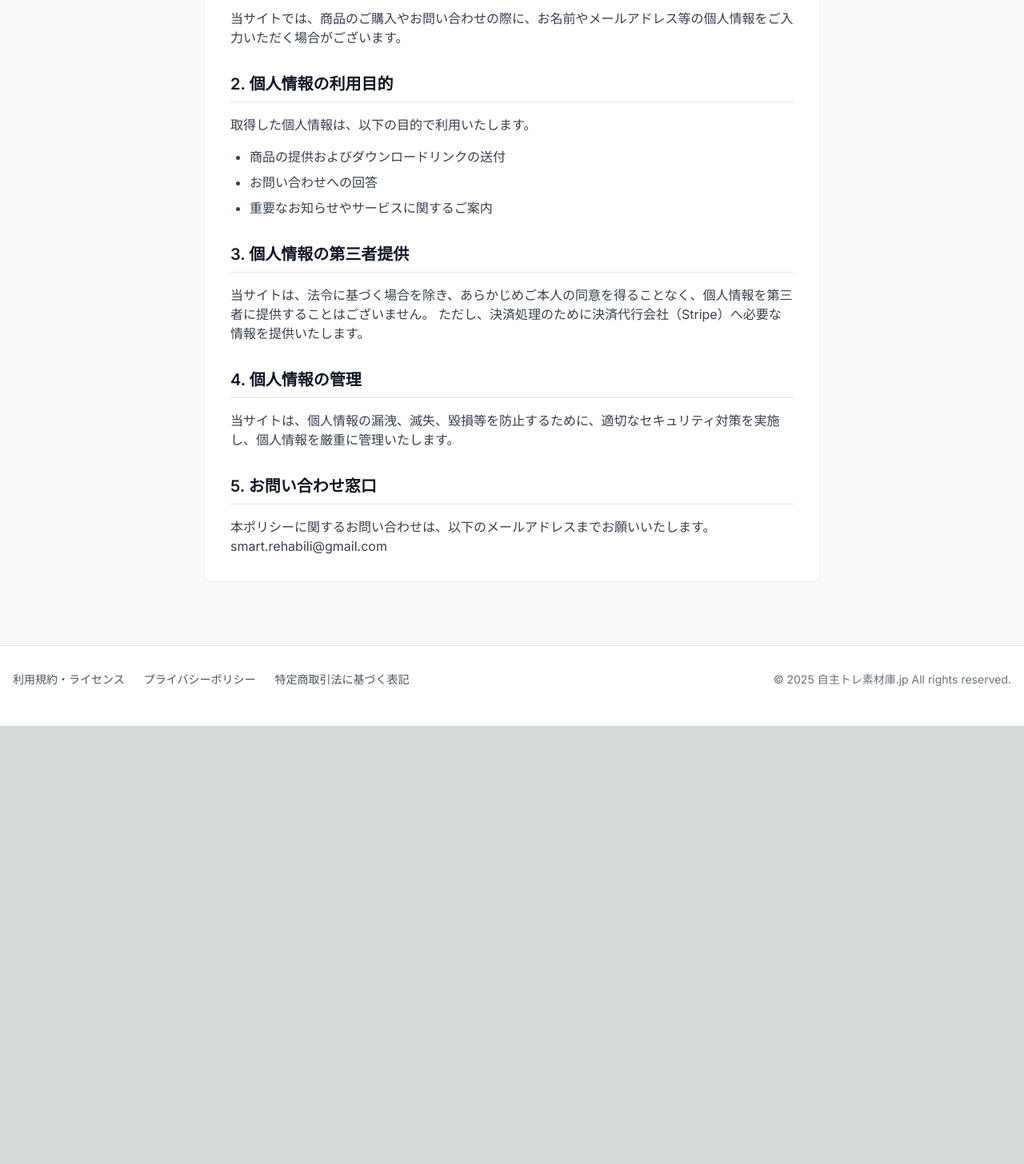
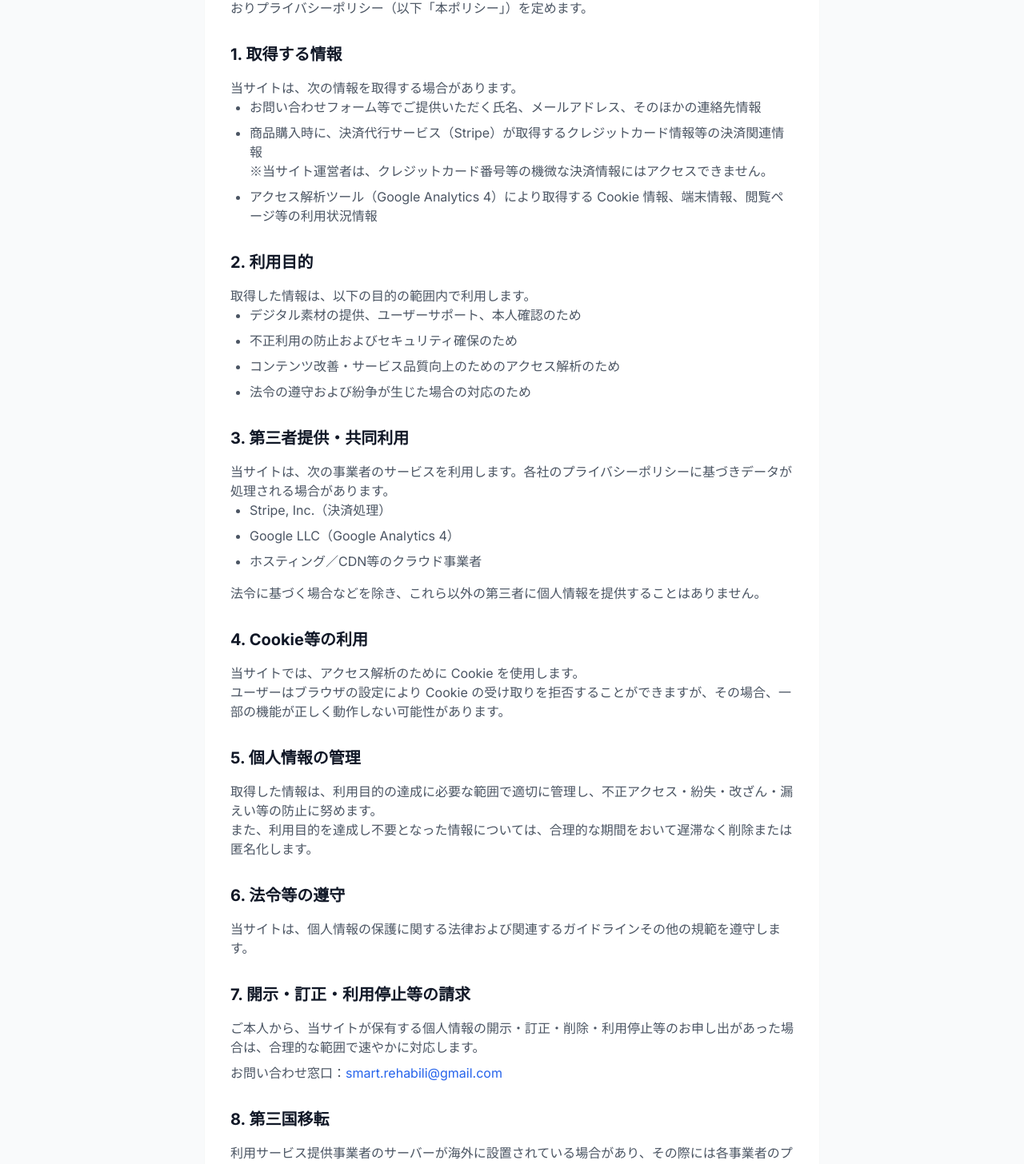
Before and after one commit to makomaru2023/jishutore-starter, a Next.js app: page /privacy in a window 1280 px wide. Shown: the part 239-1695 px from the top of the page at 80% size. Before the commit the page ends 1147 px from the top, so only its background shows below. Built offline with nearby package versions, Linux system fonts and the light colour scheme.

Commit message:
fix: update legal pages and improve watermark protection

```diff
--- a/src/app/license/page.tsx
+++ b/src/app/license/page.tsx
@@ -5,50 +5,59 @@ export default function LicensePage() {
     return (
         <div className="min-h-screen bg-gray-50">
             <Header />
-            <main className="container mx-auto px-4 py-8">
-                <div className="mx-auto max-w-3xl bg-white p-8 rounded-lg shadow-sm">
-                    <h1 className="mb-8 text-3xl font-bold text-gray-900">利用規約・ライセンス</h1>
+            <main className="container mx-auto px-4 py-12">
+                <div className="mx-auto max-w-3xl bg-white p-8 rounded-xl shadow-sm">
+                    <h1 className="mb-8 text-3xl font-bold text-gray-900">利用規約・ガイドライン</h1>
 
-                    <div className="space-y-8 text-gray-700">
-                        <section>
-                            <h2 className="mb-4 text-xl font-semibold text-gray-900 border-b pb-2">1. 利用許諾</h2>
-                            <p className="mb-4">
-                                当サイトで配布している素材は、規約の範囲内であれば、個人、法人、商用、非商用問わず無料でご利用いただけます。
-                            </p>
-                            <ul className="list-disc pl-6 space-y-2">
-                                <li>リハビリテーション資料への利用</li>
-                                <li>患者様・利用者様への配布資料</li>
-                                <li>院内・施設内の掲示物</li>
-                                <li>学会発表・論文での使用</li>
-                            </ul>
-                        </section>
+                    <div className="prose prose-blue max-w-none text-gray-600">
+                        <p>
+                            自主トレ素材庫.jp、以下「本サイト」で配布する素材の利用条件は、以下のとおりです。<br />
+                            本ページの内容は、「利用規約」とあわせて適用されます。
+                        </p>
 
-                        <section>
-                            <h2 className="mb-4 text-xl font-semibold text-gray-900 border-b pb-2">2. 禁止事項</h2>
-                            <p className="mb-4">
-                                以下の行為は禁止されています。
-                            </p>
-                            <ul className="list-disc pl-6 space-y-2">
-                                <li>素材そのものの再配布・販売（LINEスタンプ等含む）</li>
-                                <li>公序良俗に反する目的での利用</li>
-                                <li>反社会的勢力や違法行為に関わる利用</li>
-                                <li>素材のイメージを著しく損なうような利用</li>
-                            </ul>
-                        </section>
+                        <h2 className="text-xl font-bold text-gray-900 mt-8 mb-4">無料素材（CC BY 4.0）</h2>
+                        <p>
+                            本サイトの無料素材は、クリエイティブ・コモンズ・ライセンス「表示 4.0 国際（CC BY 4.0）」のもとで提供されます。
+                        </p>
+                        <ul className="list-disc pl-6 mb-4 space-y-2">
+                            <li>商用・非商用を問わず利用可能</li>
+                            <li>画像の加工・編集・一部切り出し等も可能</li>
+                            <li>クレジット表記が必須</li>
+                        </ul>
 
-                        <section>
-                            <h2 className="mb-4 text-xl font-semibold text-gray-900 border-b pb-2">3. 著作権</h2>
-                            <p>
-                                当サイトの素材は無料でお使いいただけますが、著作権は放棄しておりません。全ての素材の著作権は「自主トレ素材庫.jp」に帰属します。
-                            </p>
-                        </section>
+                        <div className="bg-gray-50 p-4 rounded-lg border border-gray-200 mb-4">
+                            <p className="font-bold mb-2">クレジット表記例：</p>
+                            <p>「出典：自主トレ素材庫.jp」</p>
+                            <p className="text-sm mt-2 text-gray-500">可能であれば、上記に加えて URL（https://self-training.pro-kinkin-sss.com）も併記してください。</p>
+                        </div>
 
-                        <section>
-                            <h2 className="mb-4 text-xl font-semibold text-gray-900 border-b pb-2">4. 免責事項</h2>
-                            <p>
-                                素材を利用することによって発生したトラブルや損害について、当サイトは一切の責任を負いかねます。自主トレの指導等は、専門家の判断のもと適切に行ってください。
-                            </p>
-                        </section>
+                        <p>
+                            CC BY 4.0 ライセンスの詳細：<br />
+                            <a href="https://creativecommons.org/licenses/by/4.0/deed.ja" target="_blank" rel="noopener noreferrer" className="text-blue-600 hover:underline">
+                                https://creativecommons.org/licenses/by/4.0/deed.ja
+                            </a>
+                        </p>
+
+                        <h2 className="text-xl font-bold text-gray-900 mt-8 mb-4">有料素材（SmartReha独自ライセンス）</h2>
+                        <p>
+                            有料素材は、自主トレ素材庫.jp独自の商用利用ライセンスで提供されます。買い切り制であり、購入者は以下の範囲で継続的に利用できます。
+                        </p>
+                        <ul className="list-disc pl-6 mb-4 space-y-2">
+                            <li>商用利用可（院内資料・患者配布物・講習会資料・SNS投稿・Web教材など）</li>
+                            <li>クレジット表記は不要</li>
+                            <li>本素材データそのものの再配布・再販売・貸与は禁止</li>
+                            <li>購入者本人、または同一の医療機関・事業所内の職員による共有利用に限る</li>
+                        </ul>
+
+                        <p className="mb-4">
+                            デジタル商品の性質上、ダウンロード完了後の返品・返金には応じられません。<br />
+                            ただし、決済の重複やデータ破損など、当サイトに起因する不具合が確認された場合は、
+                            合理的な範囲で返金または再配布等の対応を行います。<a href="mailto:smart.rehabili@gmail.com" className="text-blue-600 hover:underline">smart.rehabili@gmail.com</a> までご連絡ください。
+                        </p>
+
+                        <p className="text-sm text-gray-500">
+                            ※個別のライセンス条件が商品ページに記載されている場合は、そちらが優先されます。
+                        </p>
                     </div>
                 </div>
             </main>
--- a/src/app/privacy/page.tsx
+++ b/src/app/privacy/page.tsx
@@ -5,52 +5,82 @@ export default function PrivacyPage() {
     return (
         <div className="min-h-screen bg-gray-50">
             <Header />
-            <main className="container mx-auto px-4 py-8">
-                <div className="mx-auto max-w-3xl bg-white p-8 rounded-lg shadow-sm">
+            <main className="container mx-auto px-4 py-12">
+                <div className="mx-auto max-w-3xl bg-white p-8 rounded-xl shadow-sm">
                     <h1 className="mb-8 text-3xl font-bold text-gray-900">プライバシーポリシー</h1>
 
-                    <div className="space-y-8 text-gray-700">
-                        <section>
-                            <h2 className="mb-4 text-xl font-semibold text-gray-900 border-b pb-2">1. 個人情報の収集について</h2>
+                    <div className="prose prose-blue max-w-none text-gray-600">
                         <p>
-                                当サイトでは、商品のご購入やお問い合わせの際に、お名前やメールアドレス等の個人情報をご入力いただく場合がございます。
+                            自主トレ素材庫.jp、以下「当サイト」は、ユーザーの個人情報を適切に取り扱うため、以下のとおりプライバシーポリシー（以下「本ポリシー」）を定めます。
                         </p>
-                        </section>
 
-                        <section>
-                            <h2 className="mb-4 text-xl font-semibold text-gray-900 border-b pb-2">2. 個人情報の利用目的</h2>
-                            <p className="mb-4">
-                                取得した個人情報は、以下の目的で利用いたします。
+                        <h2 className="text-xl font-bold text-gray-900 mt-8 mb-4">1. 取得する情報</h2>
+                        <p>当サイトは、次の情報を取得する場合があります。</p>
+                        <ul className="list-disc pl-6 mb-4 space-y-2">
+                            <li>お問い合わせフォーム等でご提供いただく氏名、メールアドレス、そのほかの連絡先情報</li>
+                            <li>商品購入時に、決済代行サービス（Stripe）が取得するクレジットカード情報等の決済関連情報<br />※当サイト運営者は、クレジットカード番号等の機微な決済情報にはアクセスできません。</li>
+                            <li>アクセス解析ツール（Google Analytics 4）により取得する Cookie 情報、端末情報、閲覧ページ等の利用状況情報</li>
+                        </ul>
+
+                        <h2 className="text-xl font-bold text-gray-900 mt-8 mb-4">2. 利用目的</h2>
+                        <p>取得した情報は、以下の目的の範囲内で利用します。</p>
+                        <ul className="list-disc pl-6 mb-4 space-y-2">
+                            <li>デジタル素材の提供、ユーザーサポート、本人確認のため</li>
+                            <li>不正利用の防止およびセキュリティ確保のため</li>
+                            <li>コンテンツ改善・サービス品質向上のためのアクセス解析のため</li>
+                            <li>法令の遵守および紛争が生じた場合の対応のため</li>
+                        </ul>
+
+                        <h2 className="text-xl font-bold text-gray-900 mt-8 mb-4">3. 第三者提供・共同利用</h2>
+                        <p>当サイトは、次の事業者のサービスを利用します。各社のプライバシーポリシーに基づきデータが処理される場合があります。</p>
+                        <ul className="list-disc pl-6 mb-4 space-y-2">
+                            <li>Stripe, Inc.（決済処理）</li>
+                            <li>Google LLC（Google Analytics 4）</li>
+                            <li>ホスティング／CDN等のクラウド事業者</li>
+                        </ul>
+                        <p>法令に基づく場合などを除き、これら以外の第三者に個人情報を提供することはありません。</p>
+
+                        <h2 className="text-xl font-bold text-gray-900 mt-8 mb-4">4. Cookie等の利用</h2>
+                        <p>
+                            当サイトでは、アクセス解析のために Cookie を使用します。<br />
+                            ユーザーはブラウザの設定により Cookie の受け取りを拒否することができますが、その場合、一部の機能が正しく動作しない可能性があります。
                         </p>
-                            <ul className="list-disc pl-6 space-y-2">
-                                <li>商品の提供およびダウンロードリンクの送付</li>
-                                <li>お問い合わせへの回答</li>
-                                <li>重要なお知らせやサービスに関するご案内</li>
-                            </ul>
-                        </section>
 
-                        <section>
-                            <h2 className="mb-4 text-xl font-semibold text-gray-900 border-b pb-2">3. 個人情報の第三者提供</h2>
+                        <h2 className="text-xl font-bold text-gray-900 mt-8 mb-4">5. 個人情報の管理</h2>
                         <p>
-                                当サイトは、法令に基づく場合を除き、あらかじめご本人の同意を得ることなく、個人情報を第三者に提供することはございません。
-                                ただし、決済処理のために決済代行会社（Stripe）へ必要な情報を提供いたします。
+                            取得した情報は、利用目的の達成に必要な範囲で適切に管理し、不正アクセス・紛失・改ざん・漏えい等の防止に努めます。<br />
+                            また、利用目的を達成し不要となった情報については、合理的な期間をおいて遅滞なく削除または匿名化します。
                         </p>
-                        </section>
 
-                        <section>
-                            <h2 className="mb-4 text-xl font-semibold text-gray-900 border-b pb-2">4. 個人情報の管理</h2>
+                        <h2 className="text-xl font-bold text-gray-900 mt-8 mb-4">6. 法令等の遵守</h2>
                         <p>
-                                当サイトは、個人情報の漏洩、滅失、毀損等を防止するために、適切なセキュリティ対策を実施し、個人情報を厳重に管理いたします。
+                            当サイトは、個人情報の保護に関する法律および関連するガイドラインその他の規範を遵守します。
                         </p>
-                        </section>
 
-                        <section>
-                            <h2 className="mb-4 text-xl font-semibold text-gray-900 border-b pb-2">5. お問い合わせ窓口</h2>
+                        <h2 className="text-xl font-bold text-gray-900 mt-8 mb-4">7. 開示・訂正・利用停止等の請求</h2>
                         <p>
-                                本ポリシーに関するお問い合わせは、以下のメールアドレスまでお願いいたします。<br />
-                                smart.rehabili@gmail.com
+                            ご本人から、当サイトが保有する個人情報の開示・訂正・削除・利用停止等のお申し出があった場合は、合理的な範囲で速やかに対応します。
                         </p>
-                        </section>
+                        <p className="mt-2">お問い合わせ窓口：<a href="mailto:smart.rehabili@gmail.com" className="text-blue-600 hover:underline">smart.rehabili@gmail.com</a></p>
+
+                        <h2 className="text-xl font-bold text-gray-900 mt-8 mb-4">8. 第三国移転</h2>
+                        <p>
+                            利用サービス提供事業者のサーバーが海外に設置されている場合があり、その際には各事業者のプライバシーポリシーに従い、適切な管理が行われます。
+                        </p>
+
+                        <h2 className="text-xl font-bold text-gray-900 mt-8 mb-4">9. 免責</h2>
+                        <p>
+                            当サイトからリンクしている外部サイトにおける個人情報の取り扱いについては、当サイトは責任を負いません。<br />
+                            リンク先のプライバシーポリシー等をご確認のうえご利用ください。
+                        </p>
+
+                        <h2 className="text-xl font-bold text-gray-900 mt-8 mb-4">10. 本ポリシーの改定</h2>
+                        <p>
+                            本ポリシーの内容は、必要に応じて改定することがあります。<br />
+                            重要な変更がある場合には、当サイト上での掲示等によりお知らせします。
+                        </p>
+
+                        <p className="mt-8 text-right text-sm text-gray-500">施行日：2025-10-19</p>
                     </div>
                 </div>
             </main>
--- a/src/app/tokushoho/page.tsx
+++ b/src/app/tokushoho/page.tsx
@@ -5,64 +5,84 @@ export default function TokushohoPage() {
     return (
         <div className="min-h-screen bg-gray-50">
             <Header />
-            <main className="container mx-auto px-4 py-8">
-                <div className="mx-auto max-w-3xl bg-white p-8 rounded-lg shadow-sm">
+            <main className="container mx-auto px-4 py-12">
+                <div className="mx-auto max-w-3xl bg-white p-8 rounded-xl shadow-sm">
                     <h1 className="mb-8 text-3xl font-bold text-gray-900">特定商取引法に基づく表記</h1>
 
-                    <div className="space-y-6 text-gray-700">
-                        <div className="grid grid-cols-1 md:grid-cols-3 gap-4 border-b pb-6">
-                            <div className="font-semibold text-gray-900">販売事業者名</div>
-                            <div className="md:col-span-2">Smart Reha</div>
-                        </div>
+                    <div className="space-y-8 text-gray-600">
+                        <section>
+                            <h2 className="text-lg font-bold text-gray-900 mb-2">販売事業者名</h2>
+                            <p>請求時に開示</p>
+                        </section>
 
-                        <div className="grid grid-cols-1 md:grid-cols-3 gap-4 border-b pb-6">
-                            <div className="font-semibold text-gray-900">代表責任者</div>
-                            <div className="md:col-span-2">請求があったら遅滞なく開示します</div>
-                        </div>
+                        <section>
+                            <h2 className="text-lg font-bold text-gray-900 mb-2">運営責任者</h2>
+                            <p>請求時に開示</p>
+                        </section>
 
-                        <div className="grid grid-cols-1 md:grid-cols-3 gap-4 border-b pb-6">
-                            <div className="font-semibold text-gray-900">所在地</div>
-                            <div className="md:col-span-2">
-                                請求があったら遅滞なく開示します
-                            </div>
-                        </div>
+                        <section>
+                            <h2 className="text-lg font-bold text-gray-900 mb-2">所在地</h2>
+                            <p>請求時に開示</p>
+                        </section>
 
-                        <div className="grid grid-cols-1 md:grid-cols-3 gap-4 border-b pb-6">
-                            <div className="font-semibold text-gray-900">電話番号</div>
-                            <div className="md:col-span-2">
-                                請求があったら遅滞なく開示します
-                            </div>
-                        </div>
+                        <section>
+                            <h2 className="text-lg font-bold text-gray-900 mb-2">連絡先</h2>
+                            <p>smart.rehabili@gmail.com</p>
+                            <p className="text-sm mt-1 text-gray-500">（氏名・住所・電話番号は、ご購入検討者からのご請求があった場合、遅滞なく開示いたします）</p>
+                        </section>
 
-                        <div className="grid grid-cols-1 md:grid-cols-3 gap-4 border-b pb-6">
-                            <div className="font-semibold text-gray-900">メールアドレス</div>
-                            <div className="md:col-span-2">smart.rehabili@gmail.com</div>
-                        </div>
+                        <hr className="border-gray-200" />
 
-                        <div className="grid grid-cols-1 md:grid-cols-3 gap-4 border-b pb-6">
-                            <div className="font-semibold text-gray-900">販売価格</div>
-                            <div className="md:col-span-2">各プランのページに記載（表示価格は税込）</div>
-                        </div>
+                        <section>
+                            <h2 className="text-lg font-bold text-gray-900 mb-2">屋号</h2>
+                            <p>SmartReha（スマートリハ）</p>
+                        </section>
 
-                        <div className="grid grid-cols-1 md:grid-cols-3 gap-4 border-b pb-6">
-                            <div className="font-semibold text-gray-900">商品代金以外の必要料金</div>
-                            <div className="md:col-span-2">インターネット接続料金、通信料金等はお客様のご負担となります。</div>
-                        </div>
+                        <section>
+                            <h2 className="text-lg font-bold text-gray-900 mb-2">URL</h2>
+                            <p>https://self-training.pro-kinkin-sss.com</p>
+                        </section>
 
-                        <div className="grid grid-cols-1 md:grid-cols-3 gap-4 border-b pb-6">
-                            <div className="font-semibold text-gray-900">お支払い方法</div>
-                            <div className="md:col-span-2">クレジットカード決済（Stripe）</div>
-                        </div>
+                        <section>
+                            <h2 className="text-lg font-bold text-gray-900 mb-2">販売価格</h2>
+                            <p>各商品ページに税込価格を表示（消費税は内税として表示）</p>
+                        </section>
 
-                        <div className="grid grid-cols-1 md:grid-cols-3 gap-4 border-b pb-6">
-                            <div className="font-semibold text-gray-900">商品の引き渡し時期</div>
-                            <div className="md:col-span-2">決済完了後、直ちにご利用いただけます。</div>
-                        </div>
+                        <section>
+                            <h2 className="text-lg font-bold text-gray-900 mb-2">商品代金以外の必要料金</h2>
+                            <p>ウェブページの閲覧やデジタルコンテンツのダウンロード等に必要となるインターネット接続料金・通信料等は、お客様のご負担となります。</p>
+                        </section>
 
-                        <div className="grid grid-cols-1 md:grid-cols-3 gap-4 border-b pb-6">
-                            <div className="font-semibold text-gray-900">返品・交換・キャンセル等</div>
-                            <div className="md:col-span-2">デジタルコンテンツの性質上、購入後の返品・キャンセルはお受けできません。</div>
-                        </div>
+                        <section>
+                            <h2 className="text-lg font-bold text-gray-900 mb-2">お支払い方法</h2>
+                            <p>クレジットカード決済（Stripe）</p>
+                        </section>
+
+                        <section>
+                            <h2 className="text-lg font-bold text-gray-900 mb-2">引渡し時期</h2>
+                            <p>決済完了後、即時にダウンロード可能です。</p>
+                        </section>
+
+                        <section>
+                            <h2 className="text-lg font-bold text-gray-900 mb-2">返品・キャンセル</h2>
+                            <p>
+                                デジタルコンテンツという商品の性質上、購入後の返品・キャンセルには応じておりません。<br />
+                                ただし、重複決済やデータの破損など、当サイトの不備に起因する不具合が確認された場合には、個別に対応いたしますので、上記連絡先までご連絡ください。
+                            </p>
+                        </section>
+
+                        <section>
+                            <h2 className="text-lg font-bold text-gray-900 mb-2">動作環境</h2>
+                            <p>PC／スマートフォンの最新バージョンの Web ブラウザでのご利用を推奨します。</p>
+                        </section>
+
+                        <section>
+                            <h2 className="text-lg font-bold text-gray-900 mb-2">表現および商品に関する注意書き</h2>
+                            <p>
+                                本コンテンツに記載されたトレーニング等の効果には個人差があり、特定の効果・成果を保証するものではありません。<br />
+                                運動の実施にあたっては、利用者の体調や主治医・リハビリ専門職の指示に従ってください。
+                            </p>
+                        </section>
                     </div>
                 </div>
             </main>
```
Also changed, not shown: src/app/items/[id]/page.tsx (+23 -9 lines). Lines whose indentation alone changed are shown as unchanged.
